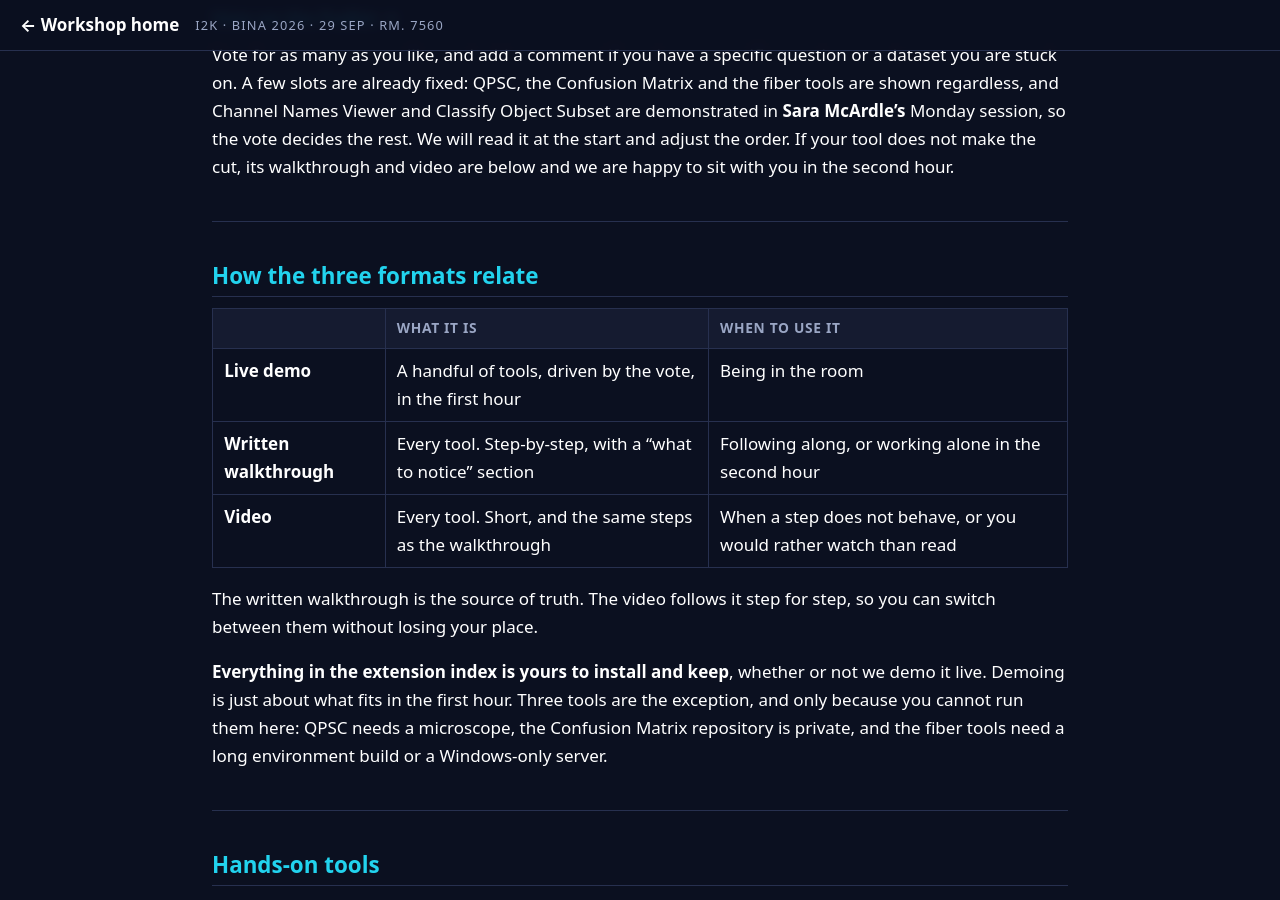
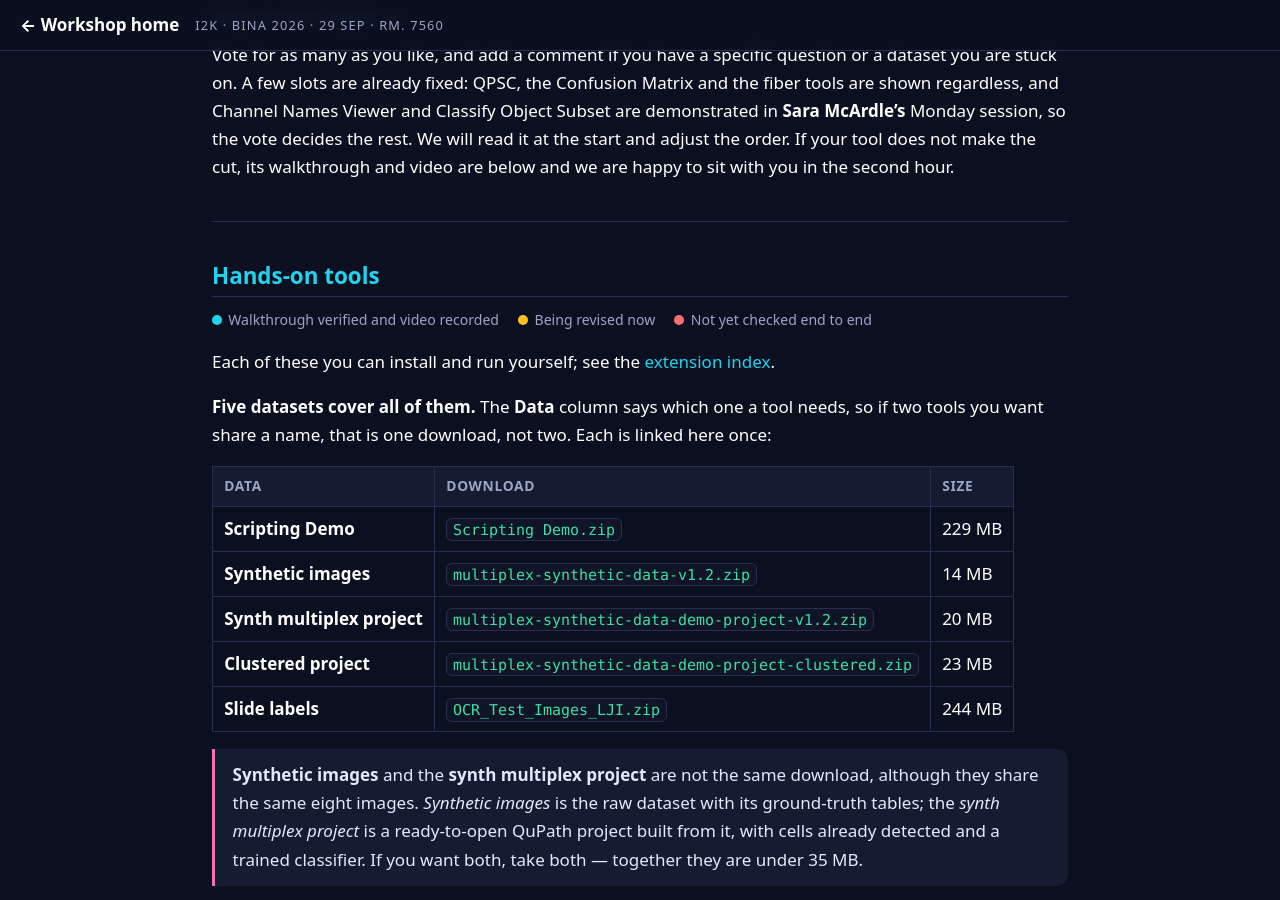
Before and after one commit to MichaelSNelson/BINA-I2K-2026-QuPath-Extensions, a Jekyll site: the page built from docs/walkthroughs.md, in a window 1280 px wide and 900 px high, scrolled down 601 px. Built offline with Jekyll 4.4.1, drawn with Linux system fonts in a browser that asks for light colours.

Commit message:
Walkthroughs page: drop the formats section
Claude-Session: https://claude.ai/code/session_01KwiACUr5MacuDvqp74c96o

```diff
--- a/docs/walkthroughs.md
+++ b/docs/walkthroughs.md
@@ -28,24 +28,6 @@ are shown regardless, and Channel Names Viewer and Classify Object Subset are
 demonstrated in **Sara McArdle's** Monday session, so the vote decides the rest. We will read it at the start and adjust the order. If your tool does not make
 the cut, its walkthrough and video are below and we are happy to sit with you in the second
 hour.
-
----
-
-## How the three formats relate
-
-| | What it is | When to use it |
-|---|---|---|
-| **Live demo** | A handful of tools, driven by the vote, in the first hour | Being in the room |
-| **Written walkthrough** | Every tool. Step-by-step, with a "what to notice" section | Following along, or working alone in the second hour |
-| **Video** | Every tool. Short, and the same steps as the walkthrough | When a step does not behave, or you would rather watch than read |
-
-The written walkthrough is the source of truth. The video follows it step for step, so you can
-switch between them without losing your place.
-
-**Everything in the extension index is yours to install and keep**, whether or not we demo it
-live. Demoing is just about what fits in the first hour. Three tools are the exception, and only
-because you cannot run them here: QPSC needs a microscope, the Confusion Matrix repository is
-private, and the fiber tools need a long environment build or a Windows-only server.
 
 ---
 
```
